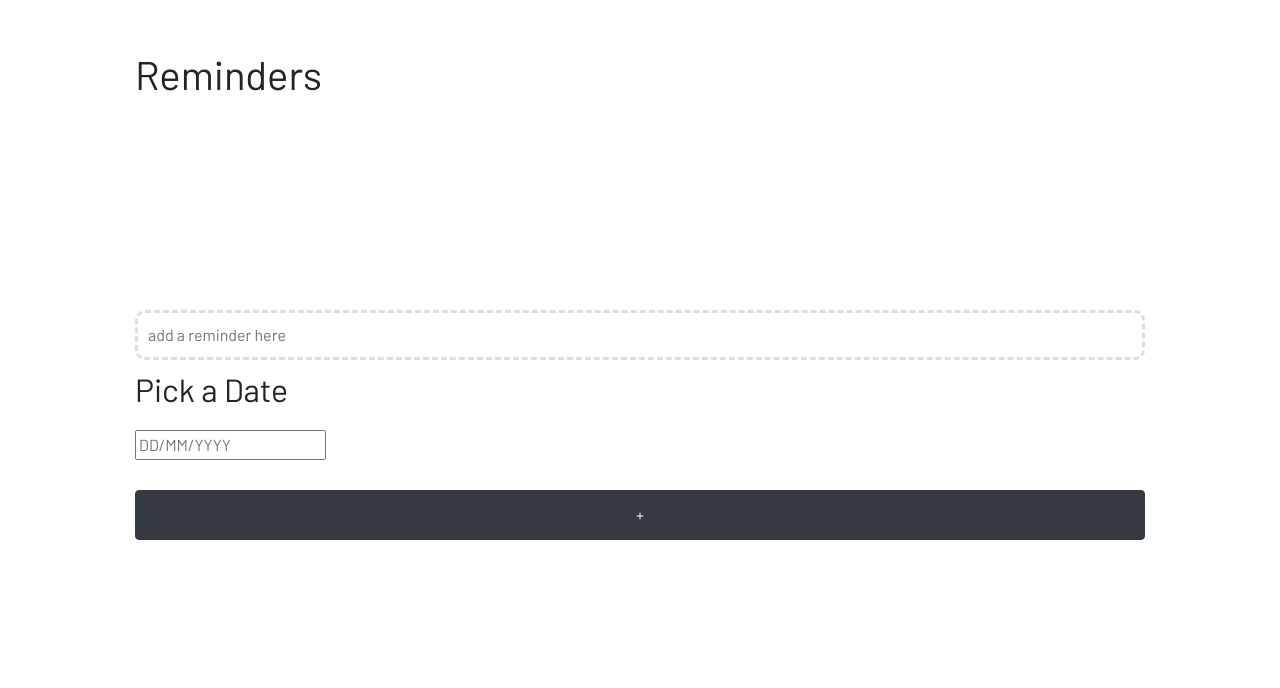
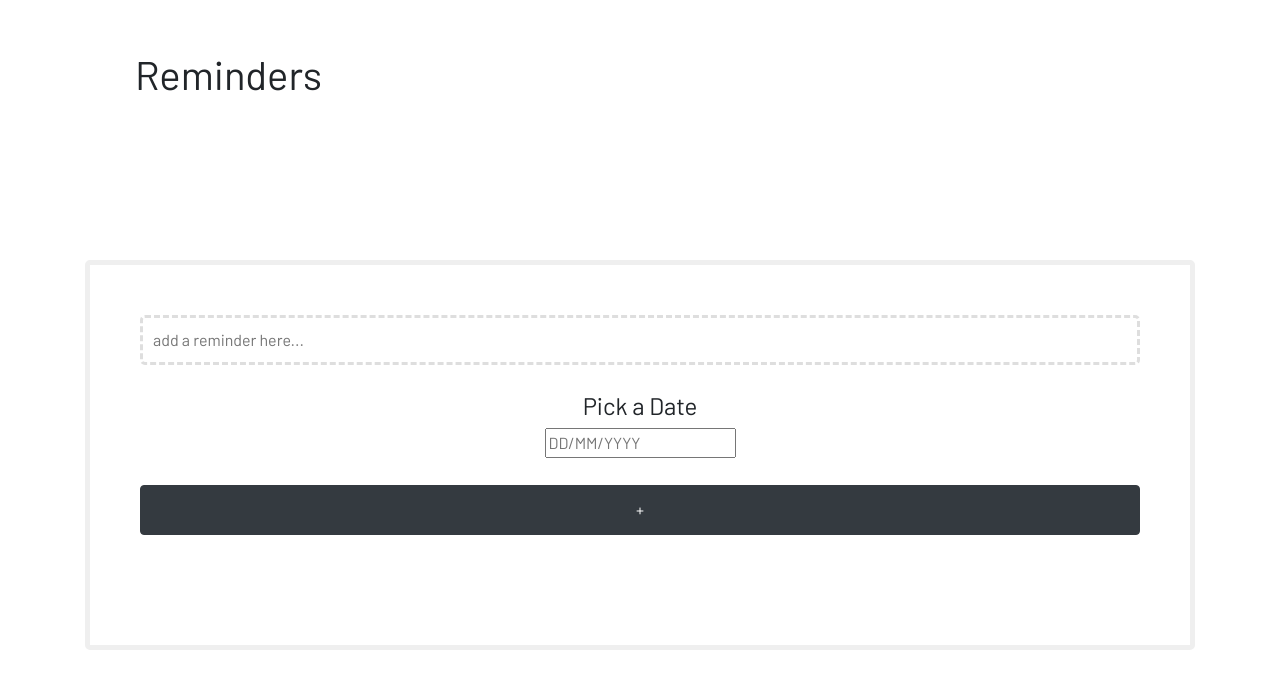
Before and after one commit to JDXue/Reminders, a React (Create React App) app: page / in a window 1280 px wide. Shown: the top 688 px of the page. Built offline with nearby package versions, Linux system fonts and the light colour scheme; a web font is replaced by a local one.

Commit message:
can add date to a reminder

```diff
--- a/src/components/AddReminderInput.js
+++ b/src/components/AddReminderInput.js
@@ -11,6 +11,7 @@ import './Reminders.css'
 function AddReminderInput(){
     const remindersState  = useSelector(store => store.myReminders)
     const [newReminder, setNewReminder] = React.useState('')
+    const [reminderDate, setReminderDate]= React.useState('')
     const dispatch = useDispatch()
 
     return(
@@ -19,21 +20,33 @@ function AddReminderInput(){
                     className='reminder-input'
                     id='reminderInput'
                     type='text'
-                    placeholder='add a reminder here'
+                    placeholder='add a reminder here...'
                     onChange={(e) => {
                         setNewReminder(e.target.value)
                     }}
                     value={newReminder}
                 />
 
-                <h2>Pick a Date</h2>
-                <DayPickerInput placeholder="DD/MM/YYYY" format="DD/MM/YYYY" />
+                <div className='date-picker container'>
+
+                    <h4 className='date-title'>Pick a Date</h4>
+                    <DayPickerInput
+                        placeholder="DD/MM/YYYY"
+                        format="DD/MM/YYYY"
+                        selectedDays = {reminderDate}
+                        onDayChange={(day) => {
+                            setReminderDate(day)
+                            console.log(reminderDate)
+                        }}
+
+                    />
+                </div>
 
                 <Button
                     variant='dark'
                     onClick={() => {
-                        console.log(newReminder)
-                        dispatch(addToReminders(newReminder))
+                        console.log(newReminder,reminderDate)
+                        dispatch(addToReminders(newReminder, reminderDate))
                         setNewReminder('')
                     }}
                 >
--- a/src/components/CurrentReminders.js
+++ b/src/components/CurrentReminders.js
@@ -13,12 +13,13 @@ import './Reminders.css'
 function CurrentReminders(){
     const remindersState  = useSelector(store => store.myReminders)
     const dispatch = useDispatch()
+    console.log(remindersState)
     return(
         <div className='reminders-container'>
             {
                 remindersState.map((reminder, index) =>
                     <div className="reminder-box" key={index + reminder}>
-                        <p className='reminder'>{reminder}</p>
+                        <p className='reminder'>{reminder[1].toLocaleDateString()} {reminder[0]} </p>
                         <Button
                             id={index}
                             className='delete-button'
--- a/src/components/Reminders.css
+++ b/src/components/Reminders.css
@@ -5,16 +5,18 @@
 }
 
 .reminder-input{
-    border-radius: 10px;
+    border-radius: 5px;
     border: dashed #dedede ;
     padding: 10px;
 }
 
 .reminder-input-container{
     display: grid;
-    grid-template-rows: 1fr 1fr 1fr 1fr 1fr;
+    grid-template-rows: 1fr 2fr 1fr 1fr;
     grid-gap: 10px 10px;
     padding: 50px;
+    border-radius: 5px;
+    border: solid #efefef 5px;
 }
 
 .reminders-container{
@@ -33,10 +35,17 @@
     background-color: #dedede;
     max-width: 500px;
     height:50px;
-    border-radius: 10px;
+    border-radius: 5px;
     padding: 10px;
 }
 
 .delete-button{
     height: 50px;
 }
+
+.date-picker{
+    max-width: 700px;
+    margin:auto;
+    text-align: center;
+
+}
--- a/src/redux.js
+++ b/src/redux.js
@@ -9,7 +9,7 @@ export const reducer = (state = initialState, action) => {
         case 'ADD_TO_REMINDERS':
             return{
                 ...state,
-                myReminders: [...state.myReminders, action.payload || '']
+                myReminders: [...state.myReminders, action.payload || [''] ]
             }
 
         case 'REMOVE_FROM_REMINDERS':
@@ -21,10 +21,10 @@ export const reducer = (state = initialState, action) => {
     }
 }
 
-export const addToReminders = (reminder) => {
+export const addToReminders = (reminder, reminderDate) => {
     return {
         type: 'ADD_TO_REMINDERS',
-        payload: reminder
+        payload: [reminder, reminderDate]
     }
 }
 
```
